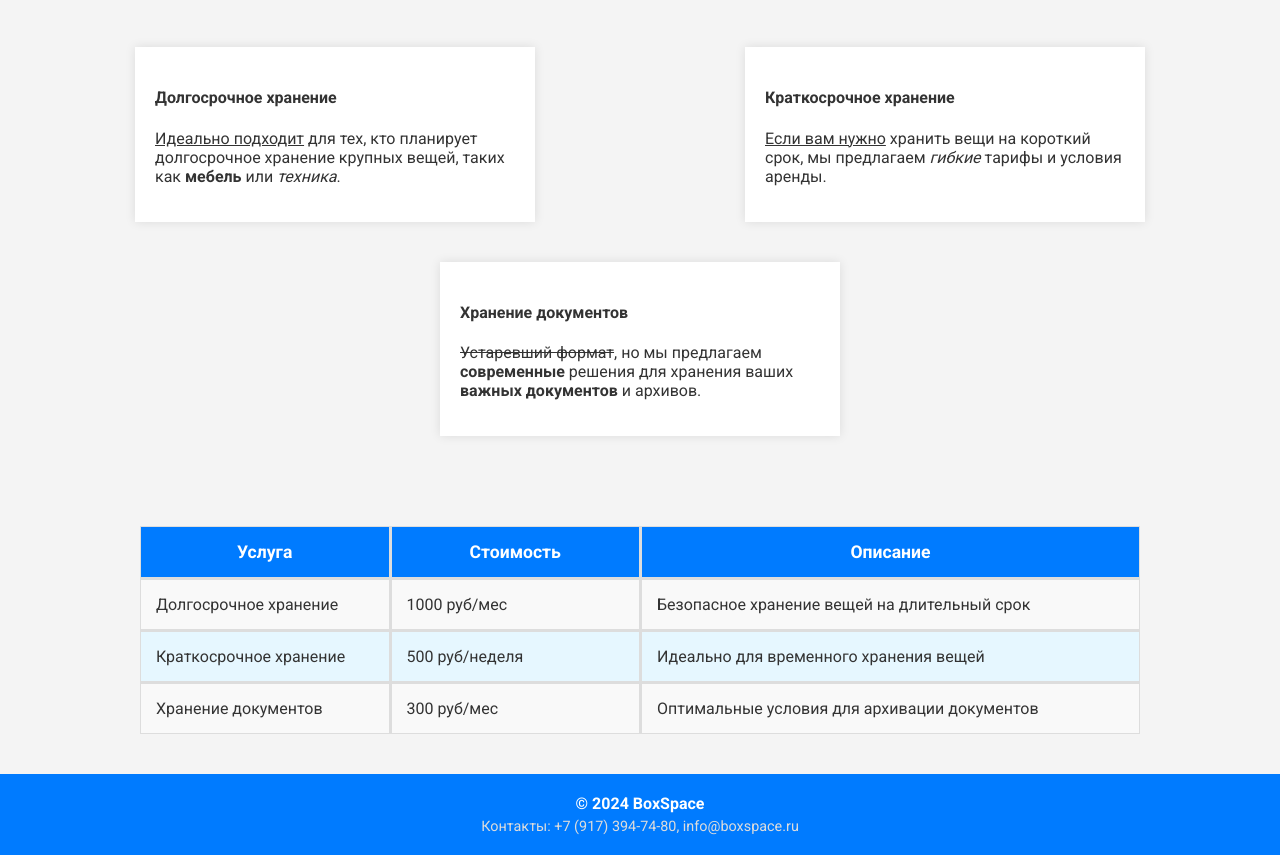
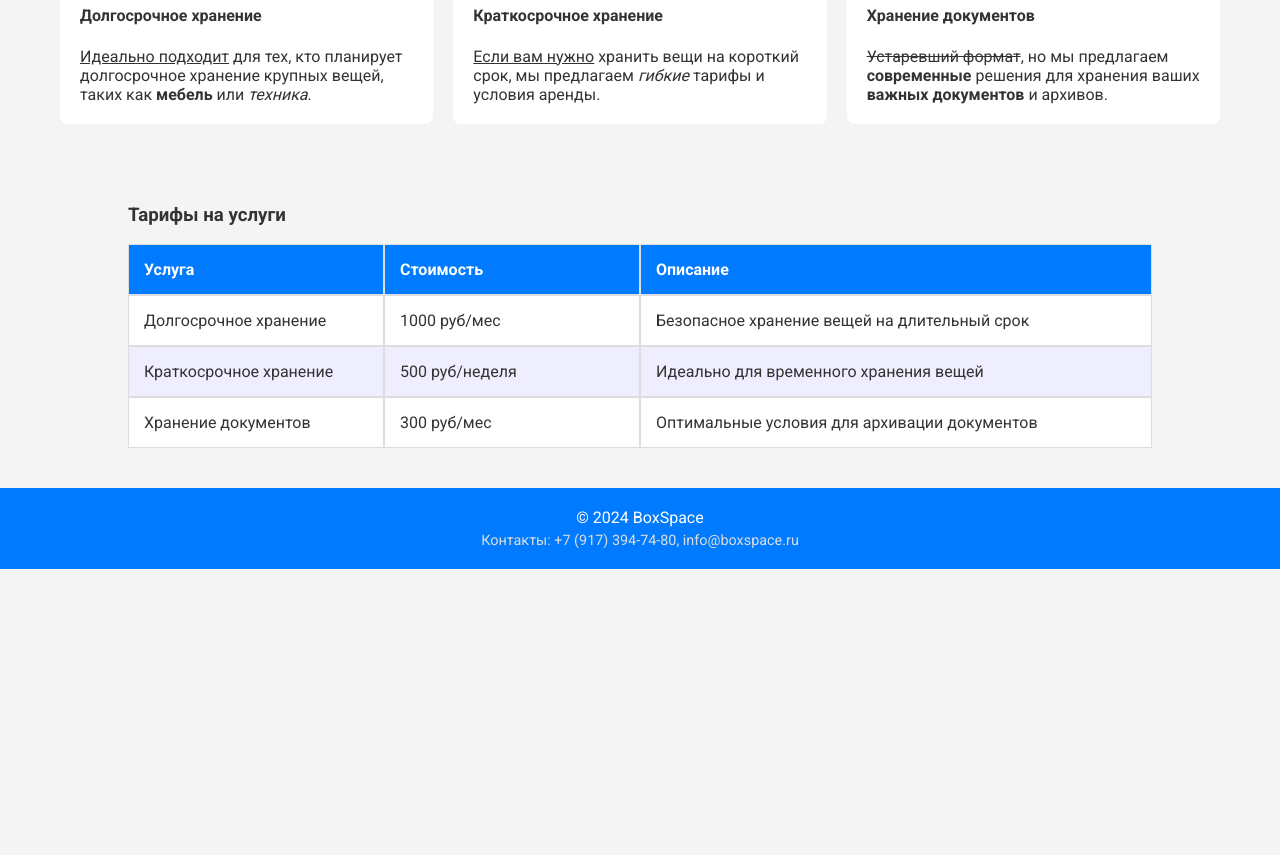
Before and after one commit to loonza/web, a plain HTML site: page lab3/index.html in a window 1280 px wide. Shown: the part 745-1600 px from the top of the page. After the commit the page ends 1314 px from the top, so only its background shows below. Drawn offline with Linux system fonts and the light colour scheme.

Commit message:
Add files via upload

```diff
--- a/lab3/index.html
+++ b/lab3/index.html
@@ -3,8 +3,6 @@
 <head>
     <meta charset="UTF-8">
     <meta name="viewport" content="width=device-width, initial-scale=1.0">
-    <meta name="keywords" content="аренда помещений, хранение вещей, BoxSpace, хранение, self-storage, услуги хранения">
-    <meta name="description" content="BoxSpace - безопасные и удобные помещения для хранения вещей, мебели, документов. Долгосрочное и краткосрочное хранение по выгодным тарифам.">
     <title>BoxSpace - Аренда помещений для хранения</title>
     <link href="https://fonts.googleapis.com/css2?family=Roboto:wght@400;500;700&display=swap" rel="stylesheet">
     <link rel="stylesheet" href="styles.css">
@@ -34,15 +32,15 @@
         <p><strong>BoxSpace</strong> предлагает безопасные, удобные и доступные помещения для хранения ваших вещей на любой срок. Независимо от того, нужно ли вам хранить <em>мебель</em>, <i>документы</i> или личные вещи — у нас найдется подходящее решение!</p>
 
         <div class="services">
-            <div class="service">
+            <div class="service-card">
                 <h4><strong>Долгосрочное хранение</strong></h4>
                 <p><ins>Идеально подходит</ins> для тех, кто планирует долгосрочное хранение крупных вещей, таких как <b>мебель</b> или <i>техника</i>.</p>
             </div>
-            <div class="service">
+            <div class="service-card">
                 <h4><strong>Краткосрочное хранение</strong></h4>
                 <p><ins>Если вам нужно</ins> хранить вещи на короткий срок, мы предлагаем <em>гибкие</em> тарифы и условия аренды.</p>
             </div>
-            <div class="service">
+            <div class="service-card">
                 <h4><strong>Хранение документов</strong></h4>
                 <p><del>Устаревший формат</del>, но мы предлагаем <strong>современные</strong> решения для хранения ваших <b>важных документов</b> и архивов.</p>
             </div>
@@ -50,23 +48,34 @@
     </section>
 
     <section class="table-container">
-        <div class="header">Услуга</div>
-        <div class="header">Стоимость</div>
-        <div class="header">Описание</div>
-
-        <div class="cell">Долгосрочное хранение</div>
-        <div class="cell">1000 руб/мес</div>
-        <div class="cell">Безопасное хранение вещей на длительный срок</div>
-
-        <div class="cell">Краткосрочное хранение</div>
-        <div class="cell">500 руб/неделя</div>
-        <div class="cell">Идеально для временного хранения вещей</div>
-
-        <div class="cell">Хранение документов</div>
-        <div class="cell">300 руб/мес</div>
-        <div class="cell">Оптимальные условия для архивации документов</div>
+        <h3>Тарифы на услуги</h3>
+        <table class="tariff-table">
+            <thead>
+            <tr>
+                <th>Услуга</th>
+                <th>Стоимость</th>
+                <th>Описание</th>
+            </tr>
+            </thead>
+            <tbody>
+            <tr>
+                <td>Долгосрочное хранение</td>
+                <td>1000 руб/мес</td>
+                <td>Безопасное хранение вещей на длительный срок</td>
+            </tr>
+            <tr>
+                <td>Краткосрочное хранение</td>
+                <td>500 руб/неделя</td>
+                <td>Идеально для временного хранения вещей</td>
+            </tr>
+            <tr>
+                <td>Хранение документов</td>
+                <td>300 руб/мес</td>
+                <td>Оптимальные условия для архивации документов</td>
+            </tr>
+            </tbody>
+        </table>
     </section>
-
 </main>
 
 <footer>
--- a/lab3/styles.css
+++ b/lab3/styles.css
@@ -1,4 +1,3 @@
-
 body {
     font-family: 'Roboto', sans-serif;
     margin: 0;
@@ -6,7 +5,6 @@ body {
     background-color: #f4f4f4;
     color: #333;
 }
-
 
 header {
     background-color: #007bff;
@@ -16,8 +14,6 @@ header {
     align-items: center;
     justify-content: space-between;
     position: sticky;
-    top: 0;
-    z-index: 10;
 }
 
 .logo img {
@@ -29,23 +25,18 @@ header {
 header h1 {
     margin: 0;
     font-size: 2em;
-    font-family: cursive;
-    display: inline;
 }
 
 nav {
     display: flex;
     gap: 20px;
-    align-items: center;
 }
 
 nav a {
     color: #fff;
     text-decoration: none;
     font-weight: 500;
-    font-size: 1.1em;
 }
-
 
 .hero {
     background-image: url('фон.jpg');
@@ -57,125 +48,120 @@ nav a {
     align-items: center;
     color: white;
     text-align: center;
-    padding: 0 20px;
 }
-
-.hero h2 {
-    font-size: 3em;
-    font-weight: 700;
-}
-
 
 .content {
     padding: 40px;
     text-align: center;
 }
 
-.content h3 {
-    font-size: 2em;
-    margin-bottom: 20px;
+.services {
+    display: grid;
+    grid-template-columns: repeat(3, 1fr);
+    gap: 20px;
+    padding: 0 20px;
+    margin-top: 20px;
 }
 
-
-.services {
-    display: flex;
-    justify-content: space-around;
-    gap: 20px;
-    margin-top: 40px;
-    flex-wrap: wrap;
-}
-
-.services .service {
-    background-color: white;
+.service-card {
+    background-color: #fff;
     padding: 20px;
-    width: 30%;
-    min-width: 250px;
-    box-shadow: 0 0 10px rgba(0, 0, 0, 0.1);
-    margin: 10px 0;
+    border-radius: 8px;
     text-align: left;
 }
 
+.service-card h4 {
+    margin-top: 0;
+    font-weight: 700;
+}
+
+.service-card p {
+    margin: 10px 0 0;
+}
 
 .table-container {
+    max-width: 80%;
     margin: 40px auto;
-    width: 80%;
-    max-width: 1000px;
+    padding: 0 20px;
+    width: 100%;
+}
+
+.tariff-table {
+    width: 100%;
+    border-collapse: collapse;
     display: grid;
     grid-template-columns: 1fr 1fr 2fr;
-    gap: 1px;
-    background-color: #ddd;
 }
 
-.table-container div {
-    padding: 15px;
-    text-align: center;
-    font-weight: bold;
-    border: 1px solid #ddd;
+.tariff-table thead {
+    display: contents;
 }
 
-
-.table-container .header {
+.tariff-table th {
+    padding: 15px;
     background-color: #007bff;
-    color: white;
-    font-size: 1.1em;
-}
-
-
-.table-container .cell {
-    background-color: white;
-    font-weight: normal;
-    font-size: 1em;
+    color: #fff;
+    border: 1px solid #ddd;
+    font-weight: bold;
     text-align: left;
 }
 
-
-.table-container .cell:nth-child(6n+4),
-.table-container .cell:nth-child(6n+5),
-.table-container .cell:nth-child(6n+6) {
-    background-color: #f9f9f9;
+.tariff-table tbody {
+    display: contents;
 }
 
-.table-container .cell:nth-child(6n+1),
-.table-container .cell:nth-child(6n+2),
-.table-container .cell:nth-child(6n+3) {
-    background-color: #e6f7ff;
+.tariff-table tr {
+    display: contents;
 }
 
+.tariff-table td {
+    padding: 15px;
+    border: 1px solid #ddd;
+    text-align: left;
+}
+
+.tariff-table tr:nth-child(even) td {
+    background-color: #eef;
+}
+
+.tariff-table tr:nth-child(odd) td {
+    background-color: #fff;
+}
 
 footer {
     background-color: #007bff;
     color: #fff;
-    padding: 20px 0;
+    padding: 20px;
     text-align: center;
 }
 
 footer p {
     margin: 0;
     font-size: 1em;
-    font-weight: bold;
 }
 
 footer address {
-    margin: 5px 0 0;
+    margin-top: 5px;
     font-style: normal;
     color: #dcdcdc;
     font-size: 0.9em;
-    font-weight: normal;
 }
-
 
 @media screen and (max-width: 768px) {
     nav {
         display: none;
     }
 
-    .table-container {
-        width: 100%;
-        grid-template-columns: 1fr 1fr 1fr;
-    }
-
-    .table-container div {
+    th, td {
         padding: 10px;
         font-size: 0.9em;
     }
+
+    .table-container {
+        width: 100%;
+    }
+
+    .service-card {
+        width: 80%;
+    }
 }
```
